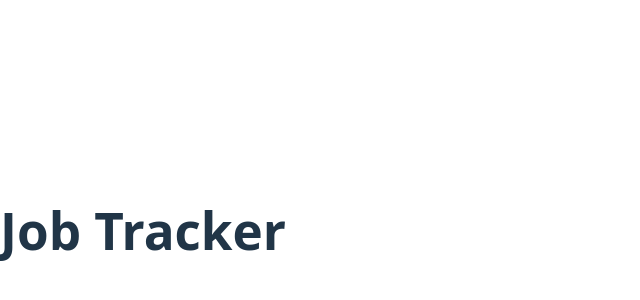
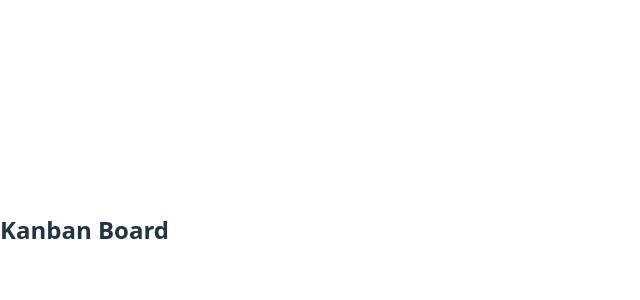
Before and after one commit to GabrielDP97/job-tracker-kanban, a React (Vite) app: page /board in a window 1280 px wide. Shown: the part 170-470 px from the top of the page, without its empty margins (0-640 px from the left). Built offline with nearby package versions, Linux system fonts and the light colour scheme.

Commit message:
feat: configure app routing

```diff
--- a/src/App.tsx
+++ b/src/App.tsx
@@ -1,9 +1,7 @@
+import AppRouter from "./app/router";
+
 function App() {
-  return (
-    <div>
-      <h1>Job Tracker</h1>
-    </div>
-  );
+  return <AppRouter />;
 }
 
 export default App;
--- /dev/null
+++ b/src/app/router.tsx
@@ -0,0 +1,17 @@
+import { BrowserRouter, Routes, Route, Navigate } from "react-router-dom";
+import LoginPage from "../pages/LoginPage";
+import BoardPage from "../pages/BoardPage";
+
+function AppRouter() {
+  return (
+    <BrowserRouter>
+      <Routes>
+        <Route path="/login" element={<LoginPage />} />
+        <Route path="/board" element={<BoardPage />} />
+        <Route path="*" element={<Navigate to="/login" />} />
+      </Routes>
+    </BrowserRouter>
+  );
+}
+
+export default AppRouter;
```
